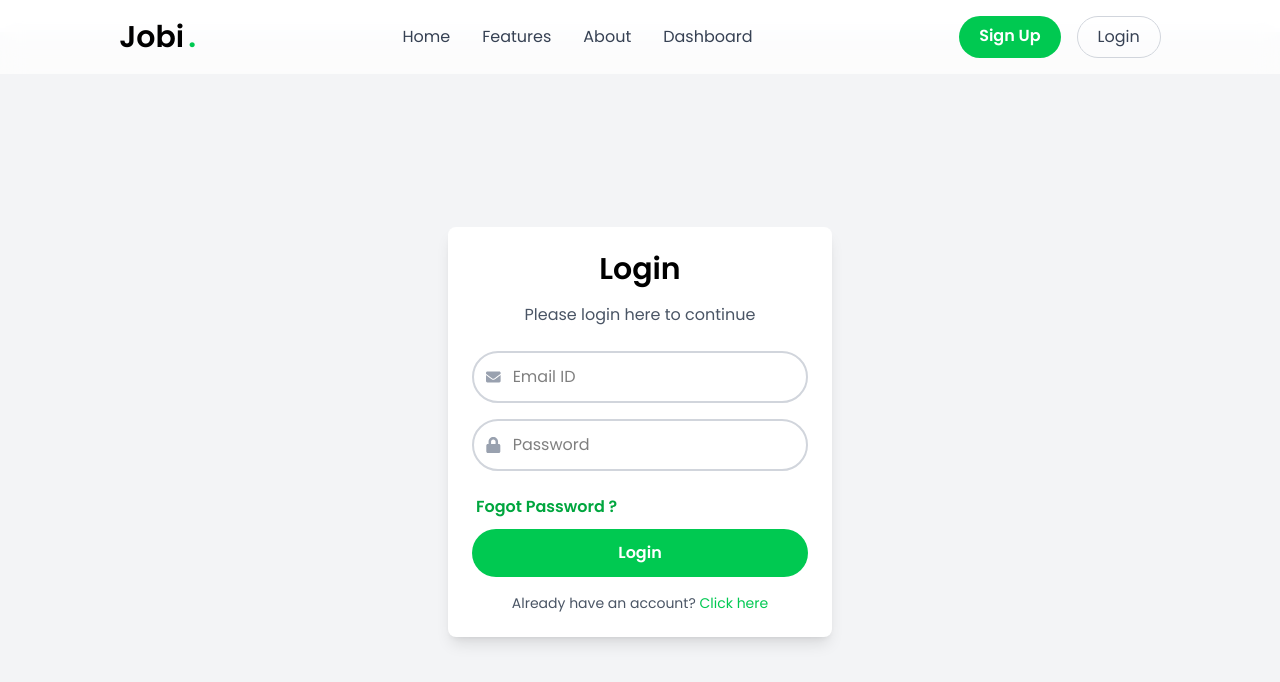
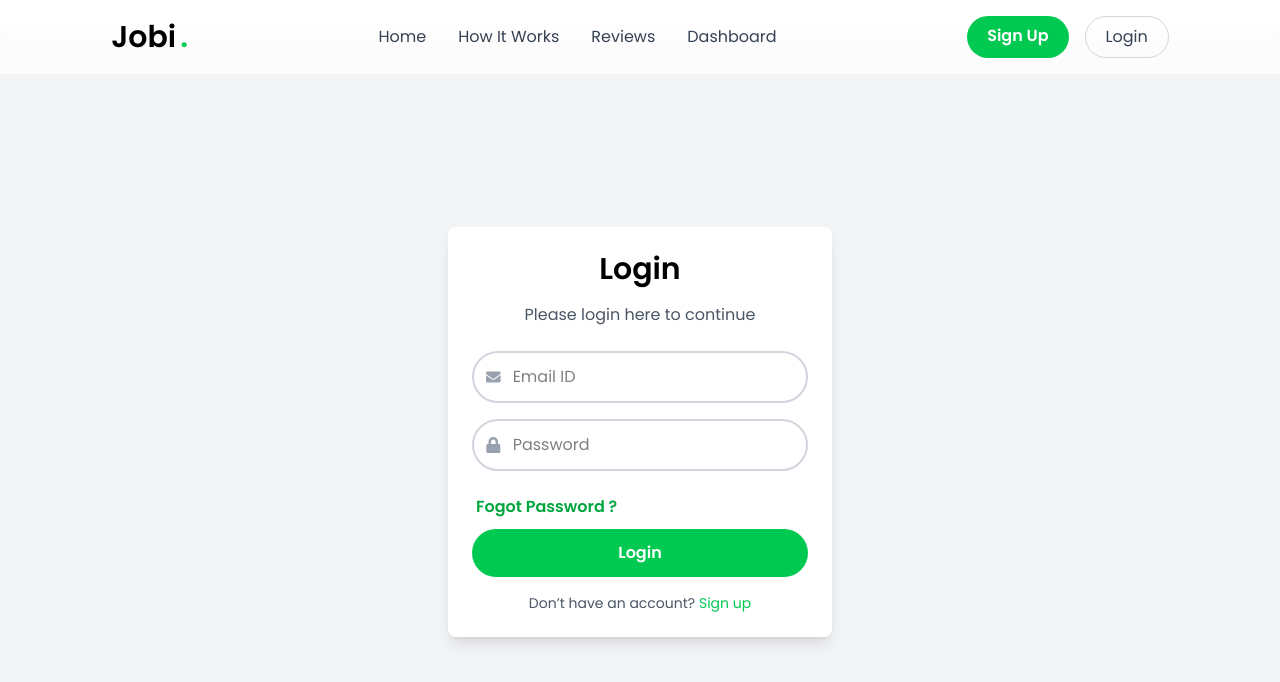
Before and after one commit to tabishmishere/Job-Portal-App, a React (Vite) app: page /login in a window 1280 px wide. Shown: the top 682 px of the page. Built offline with nearby package versions, Linux system fonts and the light colour scheme.

Commit message:
changes by asad

```diff
--- a/package.json
+++ b/package.json
@@ -16,6 +16,7 @@
     "react-dom": "^19.1.1",
     "react-icons": "^5.5.0",
     "react-router-dom": "^7.9.4",
+    "react-router-hash-link": "^2.4.3",
     "react-scroll": "^1.9.3",
     "tailwindcss": "^4.1.14"
   },
--- a/src/components/Header.jsx
+++ b/src/components/Header.jsx
@@ -1,6 +1,7 @@
 import React, { useState } from "react";
 import OurProcess from "./OurProcess";
 import { FaArrowRightLong } from "react-icons/fa6";
+import { Link } from "react-router-dom";
 
 const Header = () => {
   const [popularJobs, setPopularJobs] = useState([
@@ -10,6 +11,7 @@ const Header = () => {
     "UI/UX",
     "Video Editing",
   ]);
+
   return (
     <>
       <header className="selection:bg-green-500 selection:text-white bg-gradient-to-r from-green-100 to-white py-16 px-6 min-h-screen flex items-center justify-center">
@@ -23,13 +25,15 @@ const Header = () => {
             companies worldwide and make your next big move.
           </p>
           <div className="flex flex-col sm:flex-row gap-4 mb-10 w-full sm:w-auto justify-center">
-            <button className="bg-green-600 flex items-center justify-center gap-3 cursor-pointer text-white px-6 py-3 rounded-full text-lg font-semibold hover:bg-green-700 transition duration-200">
-              Get started{" "}
-              <span>
-                {" "}
-                <FaArrowRightLong />
-              </span>
-            </button>
+            <Link
+      to="/sign-up"
+      className="bg-green-600 flex items-center justify-center gap-3 cursor-pointer text-white px-6 py-3 rounded-full text-lg font-semibold hover:bg-green-700 transition duration-200"
+    >
+      Get started{" "}
+      <span>
+        <FaArrowRightLong />
+      </span>
+    </Link>
             <button className="border border-green-600 cursor-pointer text-green-600 px-6 py-3 rounded-full text-lg font-semibold hover:bg-green-600 hover:text-white transition duration-200">
               Try demo
             </button>
--- a/src/components/Navbar.jsx
+++ b/src/components/Navbar.jsx
@@ -1,11 +1,12 @@
 import React from "react";
 import { Link } from "react-router-dom";
 import Login from "../pages/Login";
+import { HashLink } from 'react-router-hash-link'
 
 const Navbar = () => {
   return (
     <nav className="p-4">
-      <div className="container mx-auto flex justify-around items-center fixed top-0 left-0 w-full z-50 backdrop-blur-md bg-white/70 p-4 transition duration-300">
+      <div className="flex justify-around items-center fixed top-0 left-0 w-full z-50 backdrop-blur-md bg-white/70 p-4 transition duration-300">
         <div className="text-black text-3xl font-bold flex items-center space-x-1">
           <span>Jobi</span>
           <span className="text-green-500">.</span>
@@ -18,18 +19,20 @@ const Navbar = () => {
           >
             Home
           </Link>
-          <Link
-            to="/features"
+          <HashLink
+  smooth
+  to="/#how-our-process-work"
+  className="text-gray-700 hover:text-green-600 transition duration-300"
+>
+  How It Works
+</HashLink>
+          <HashLink
+          smooth
+            to="#testimoniallink"
             className="text-gray-700 hover:text-green-600 transition duration-300"
           >
-            Features
-          </Link>
-          <Link
-            to="/about"
-            className="text-gray-700 hover:text-green-600 transition duration-300"
-          >
-            About
-          </Link>
+            Reviews
+          </HashLink>
           <Link
             to="/dashboard"
             className="text-gray-700 hover:text-green-600 transition duration-300"
--- a/src/components/OurProcess.jsx
+++ b/src/components/OurProcess.jsx
@@ -5,7 +5,7 @@ import CurvedDottedArrow from "./CurvedDottedArrow";
 
 const OurProcess = () => {
   return (
-    <div className="min-h-screen flex flex-col items-center justify-center">
+    <div id="how-our-process-work" className="min-h-screen flex flex-col items-center justify-center">
       <h2 className="text-3xl sm:text-4xl lg:text-6xl text-center font-bold text-black mt-12 leading-snug mb-12 selection:bg-green-500 selection:text-white">
         How our <span className="text-green-500 italic">process</span> works?
       </h2>
--- a/src/components/Testimonial.jsx
+++ b/src/components/Testimonial.jsx
@@ -21,7 +21,7 @@ const testimonials = [
 
 const Testimonial = () => {
   return (
-    <section className="selection:bg-green-500 selection:text-white bg-gradient-to-r from-green-100 to-white min-h-screen flex items-center justify-center px-4 py-20">
+    <section id="testimoniallink" className="selection:bg-green-500 selection:text-white bg-gradient-to-r from-green-100 to-white min-h-screen flex items-center justify-center px-4 py-20">
       <div className="max-w-6xl w-full text-center">
         <h2 className="text-3xl sm:text-4xl lg:text-6xl font-bold text-black mb-4">
           What Our <span className="text-green-500 italic ">Users</span> Say!
--- a/src/pages/Login.jsx
+++ b/src/pages/Login.jsx
@@ -40,9 +40,9 @@ const Signup = () => {
 
           <div className="text-center text-sm">
             <p className="text-gray-600">
-              Already have an account?{" "}
-              <Link to="/login" className="text-green-500 hover:underline">
-                Click here
+              Don’t have an account?{" "}
+              <Link to="/sign-up" className="text-green-500 hover:underline">
+                Sign up
               </Link>
             </p>
           </div>
```
Also changed, not shown: 1 other file (tests, documents, lock files or other folders).
